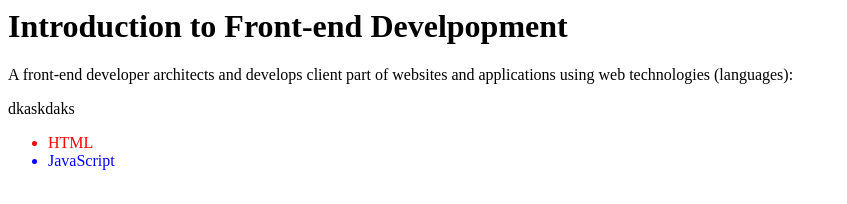
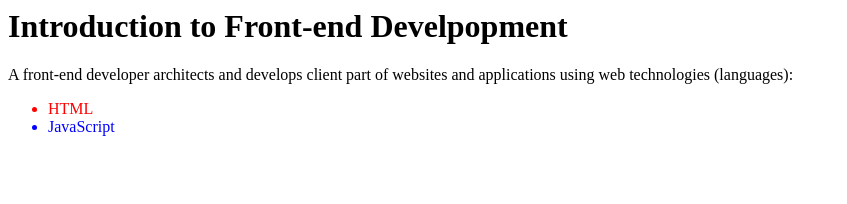
Before and after one commit to Ignajcio98/si-front-end-development, a plain HTML site: page index.html in a window 1280 px wide. Shown: the whole page, without its empty margins (0-847 px from the left). Drawn offline with Linux system fonts and the light colour scheme.

Commit message:
Paragraph Removed

```diff
--- a/index.html
+++ b/index.html
@@ -1,6 +1,6 @@
 <h1>Introduction to Front-end Develpopment</h1>
 <p>A front-end developer architects and develops client part of websites and applications using web technologies (languages):</p>
-<p>dkaskdaks</p>
+
 <ul>
 <li style="color:red;">HTML</li>
 <li style="color:blue;>CSS</li>
```
